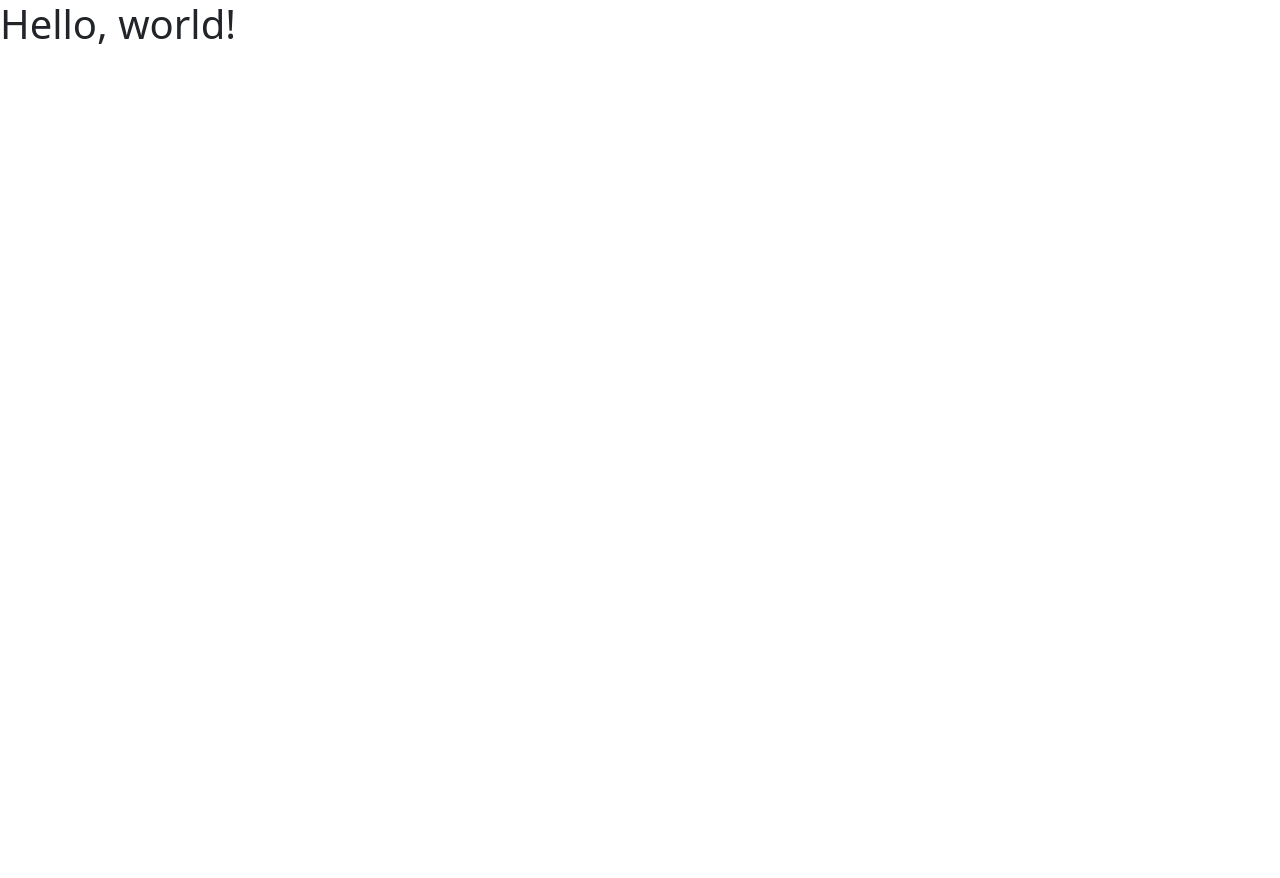
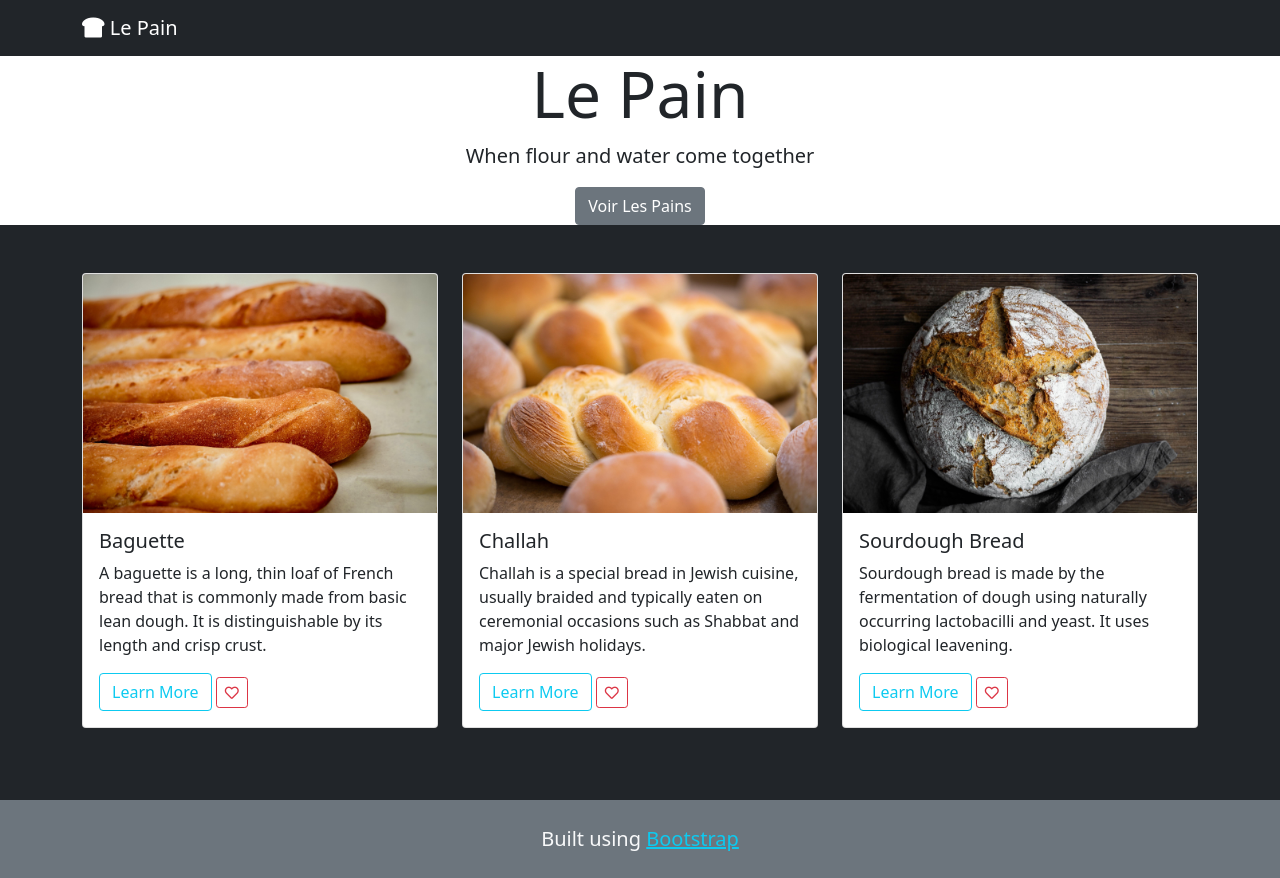
Before and after one commit to hannahxxo/LePain, a plain HTML site: page index.html in a window 1280 px wide. Before the commit the page ends 800 px from the top, so only its background shows below. Drawn offline with nearby package versions, Linux system fonts and the light colour scheme; a web font is replaced by a local one.

Commit message:
Inital version of index.html file complete

```diff
--- a/index.html
+++ b/index.html
@@ -25,7 +25,83 @@
 </head>
 
 <body>
-    <h1>Hello, world!</h1>
+    <!-- Navbar -->
+    <!-- sticky-top will set the "position: sticky" style to the nav element -->
+    <nav class="navbar navbar-dark bg-dark sticky-top">
+        <div class="container">
+            <a class="navbar-brand" href="#"><i class="fas fa-bread-slice"></i> Le Pain</a>
+        </div>
+    </nav>
+
+    <!-- Header -->
+    <div id="header" class="d-flex flex-column jusify-content-center align-items-center m-0 text-center">
+        <h1 class="display-3">Le Pain</h1>
+        <p class="lead">When flour and water come together</p>
+        <a href="#gallery" class="btn btn-secondary">Voir Les Pains</a>
+    </div>
+
+    <!-- Gallery -->
+    <div id="gallery" class="bg-dark p-5">
+        <div class="container">
+            <div class="row">
+                <!-- Card 1 -->
+                <div class="mb-4 col-lg-4">
+                    <div class="card">
+                        <img src="Images/baguette.jpg" class="card-img-top" alt="Baguette Bread">
+                        <div class="card-body">
+                            <h5 class="card-title">Baguette</h5>
+                            <p class="card-text">A baguette is a long, thin loaf of French bread that is commonly made
+                                from basic lean dough. It is distinguishable by its length and crisp crust.</p>
+                            <a href="https://en.wikipedia.org/wiki/Baguette" target="_blank"
+                                class="btn btn-outline-info btn-small">Learn More</a>
+                            <a href="#" class="btn btn-outline-danger btn-sm">
+                                <i class="far fa-heart"></i>
+                            </a>
+                        </div>
+                    </div>
+                </div>
+                <!-- Card 2 -->
+                <div class="mb-4 col-lg-4">
+                    <div class="card">
+                        <img src="Images/challah.jpg" class="card-img-top" alt="Challah Bread">
+                        <div class="card-body">
+                            <h5 class="card-title">Challah</h5>
+                            <p class="card-text">Challah is a special bread in Jewish cuisine, usually braided and typically eaten on ceremonial occasions such as Shabbat and major Jewish holidays.</p>
+                            <a href="https://en.wikipedia.org/wiki/Challah" target="_blank"
+                                class="btn btn-outline-info btn-small">Learn More</a>
+                            <a href="#" class="btn btn-outline-danger btn-sm">
+                                <i class="far fa-heart"></i>
+                            </a>
+                        </div>
+                    </div>
+                </div>
+                <!-- Card 3 -->
+                <div class="mb-4 col-lg-4">
+                    <div class="card">
+                        <img src="Images/sourdough.jpg" class="card-img-top" alt="Sourdough Bread">
+                        <div class="card-body">
+                            <h5 class="card-title">Sourdough Bread</h5>
+                            <p class="card-text">Sourdough bread is made by the fermentation of dough using naturally occurring lactobacilli and yeast. It uses biological leavening.</p>
+                            <a href="https://en.wikipedia.org/wiki/Sourdough" target="_blank"
+                                class="btn btn-outline-info btn-small">Learn More</a>
+                            <a href="#" class="btn btn-outline-danger btn-sm">
+                                <i class="far fa-heart"></i>
+                            </a>
+                        </div>
+                    </div>
+                </div>
+            </div>
+        </div>
+    </div>
+
+    <!-- Footer -->
+    <div id="footer" class="bg-secondary">
+        <div class="container">
+            <p class="lead mb-0 p-4 text-light text-center">Built using
+                <a href="https://getbootstrap.com/" class="text-info">Bootstrap</a>
+            </p>
+        </div>
+    </div>
 
     <!-- Link to Bootstrap Javascript -->
     <script src="https://cdn.jsdelivr.net/npm/bootstrap@5.0.0-beta2/dist/js/bootstrap.bundle.min.js"
```
